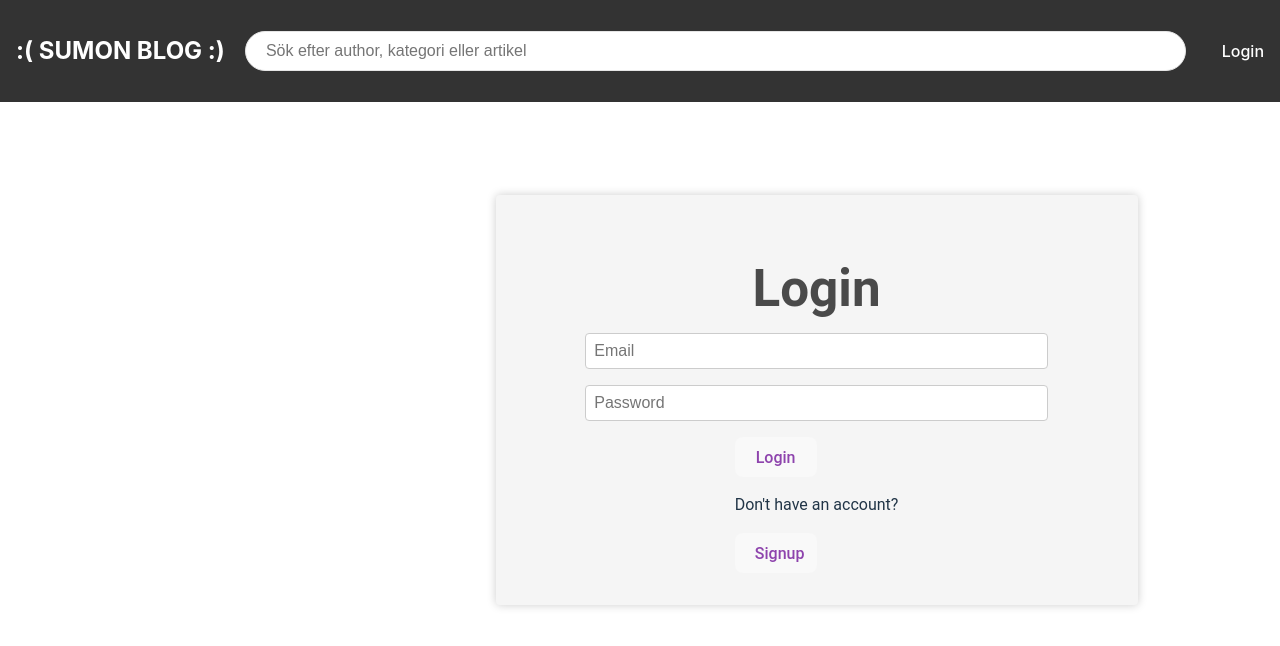
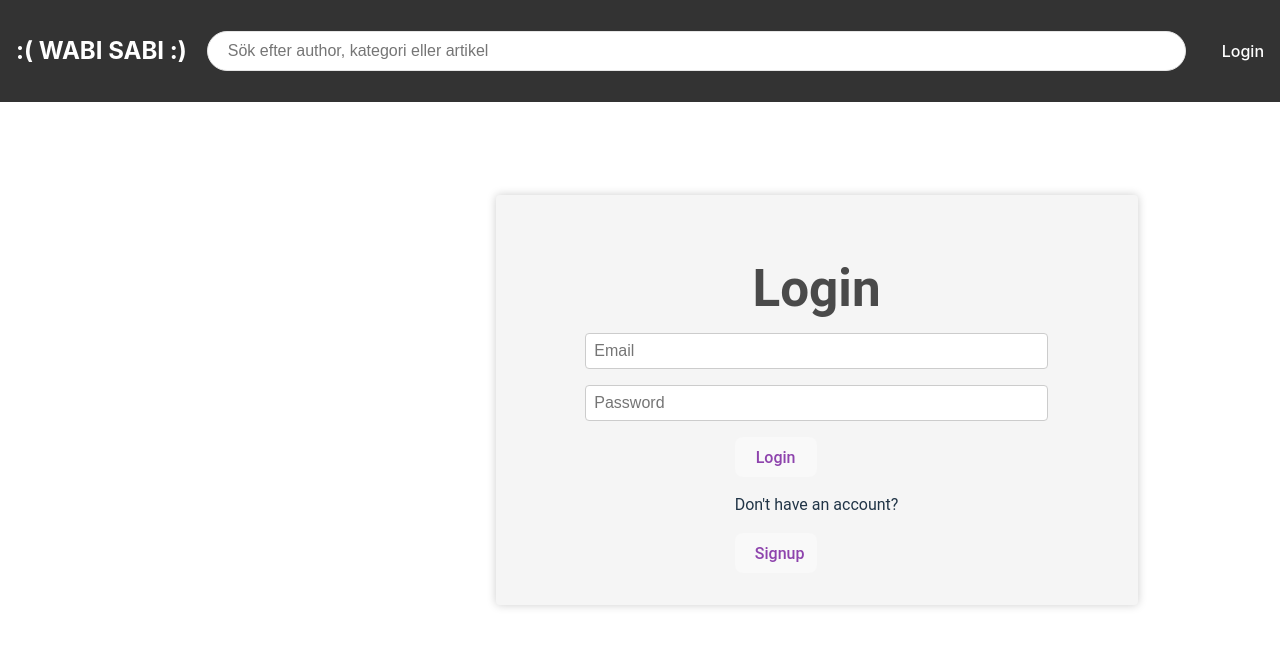
Before and after one commit to ArifHoss/blog_frontend, a React (Vite) app: page / in a window 1280 px wide. Shown: the top 646 px of the page. Built offline with nearby package versions, Linux system fonts and the light colour scheme.

Commit message:
added text to Blogs.jsx and Navbar.jsx

```diff
--- a/src/components/Blogs/Blogs.jsx
+++ b/src/components/Blogs/Blogs.jsx
@@ -59,6 +59,7 @@ const Blogs = () => {
             <div className={styles.blog_container}>
 
                 <h1>My Blogs</h1>
+                <p>Wabi Sabi: Embrace imperfection instead of stressing over every little detail. Taking action is better than waiting for perfection because it is often unattainable!</p>
                 <div className={styles.blog_card}>
                     {myPosts.map((post) => (
                         <BlogCard
@@ -68,6 +69,7 @@ const Blogs = () => {
                     ))}
                 </div>
                 <h1>All Blog</h1>
+                <p>Ikigai: Discover your purpose in life, find something that makes you wants to make up each day because you purpose fuels you!</p>
                 <div className={styles.blog_card}>
                     {posts.map((post) => (
                         <BlogCard
--- a/src/components/Navbar/Navbar.jsx
+++ b/src/components/Navbar/Navbar.jsx
@@ -15,7 +15,7 @@ const Navbar = () => {
 
             <div className={classes.title}>
                 {/*<Header/>*/}
-                <h2>:( SUMON BLOG :)</h2>
+                <h2>:( WABI SABI :)</h2>
                 <input type="text" placeholder="Sök efter author, kategori eller artikel" className={classes.searchInput} />
             </div>
 
```
